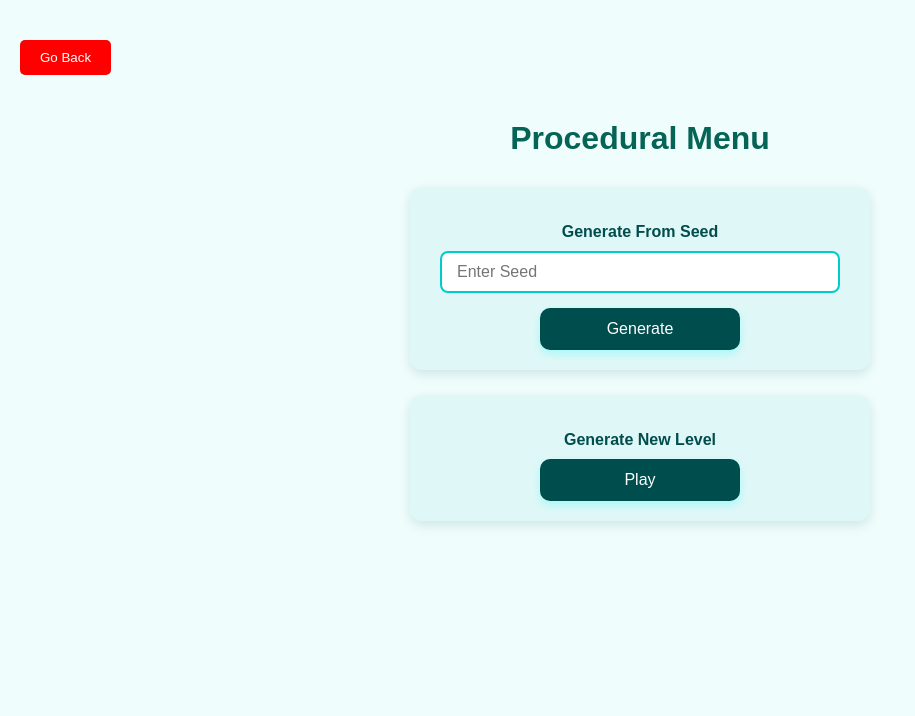
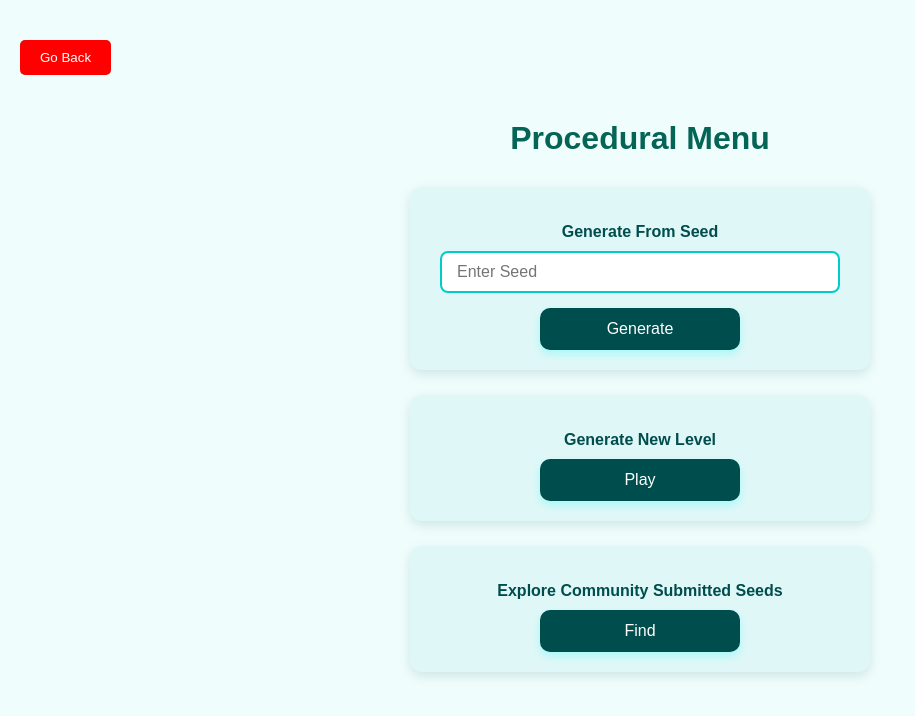
Before and after one commit to OliverDevsCode/Integral-Bridges, a React (Create React App) app: page /procedural in a window 1280 px wide. Shown: the top 716 px of the page, without its empty margins (0-915 px from the left). Built offline with nearby package versions, Linux system fonts and the light colour scheme; no server answers; what better-react-mathjax would draw is missing.

Commit message:
moved button to mroe intuitive position

```diff
--- a/src/components/HomeScreen/HomeScreen.jsx
+++ b/src/components/HomeScreen/HomeScreen.jsx
@@ -69,7 +69,6 @@ const HomeScreen = () => {
                                 localStorage.removeItem('progress-correct')}
         } id='reset'>Reset Progress
         </button>
-        <button  onClick={() => navigate('/seedLibrary')} id='seed-library'>Seed Library (New Feature)</button>
       </div>
     </div>
   )
--- a/src/components/ProceduralMenu/ProceduralMenu.jsx
+++ b/src/components/ProceduralMenu/ProceduralMenu.jsx
@@ -41,6 +41,10 @@ const ProceduralMenu = () => {
           <p>Generate New Level</p>
           <button onClick={()=>{navigate('/play?id=6')}}>Play</button>
       </div>
+      <div className='new-container'>
+        <p>Explore Community Submitted Seeds</p>
+        <button onClick={() => navigate('/seedLibrary')} >Find</button>
+      </div>
     </div>
   )
 }
```
